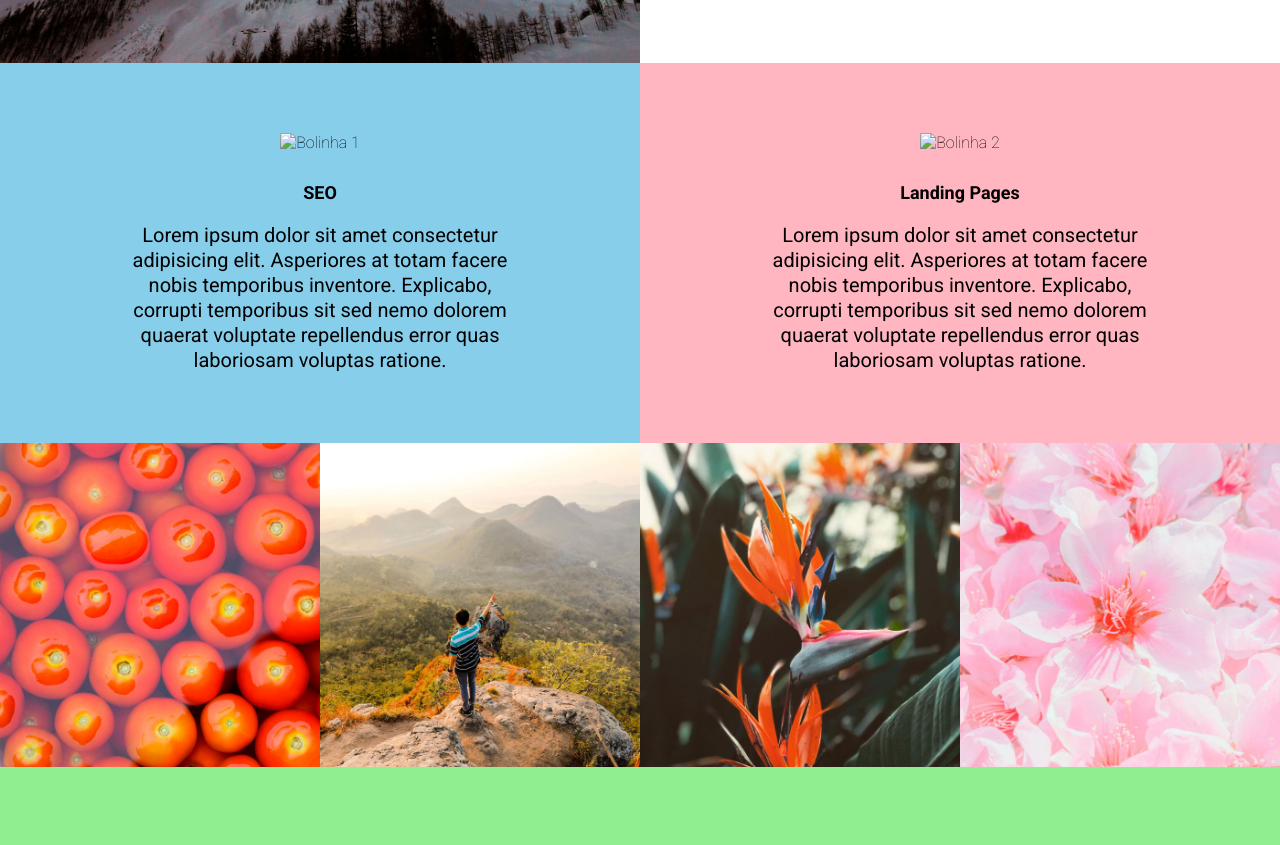
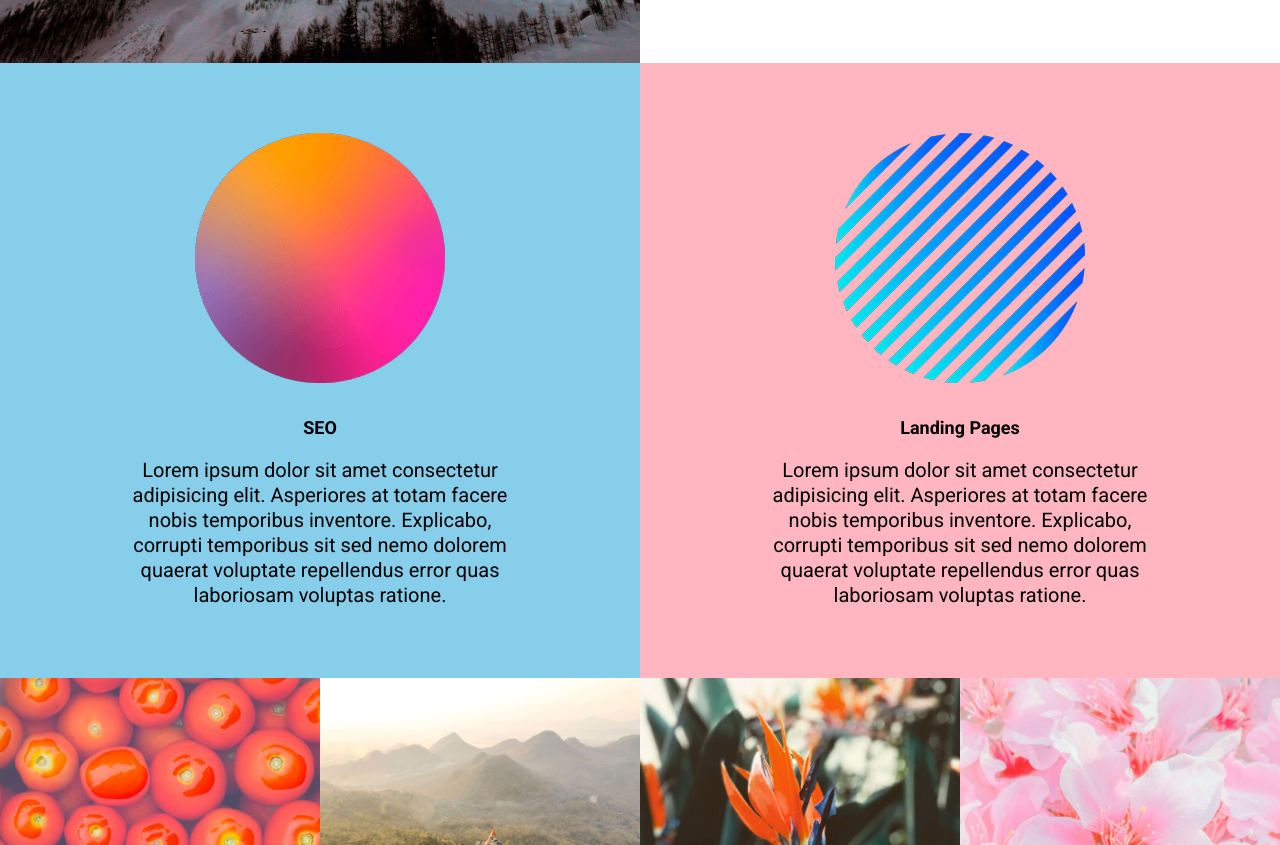
Before and after one commit to erick-s-vieira/landing-page-agencia-xyz, a plain HTML site: page index.html in a window 1280 px wide. Shown: the part 1740-2585 px from the top of the page. Drawn offline with Linux system fonts and the light colour scheme; the site is published under a folder, as on GitHub Pages, so addresses that start at the root find nothing.

Commit message:
mudança de endereço do diretório para envio

```diff
--- a/index.html
+++ b/index.html
@@ -65,7 +65,7 @@
     </section>
     <section class="services" id="services">
         <div class="service">
-            <img src="/src/images/bolinha1.png" alt="Bolinha 1">
+            <img src="./src/images/bolinha1.png" alt="Bolinha 1">
             <div class="service-info">
                 <h3>SEO</h3>
                 <p>Lorem ipsum dolor sit amet consectetur adipisicing elit. Asperiores at totam facere nobis temporibus
@@ -75,7 +75,7 @@
         </div>
 
         <div class="service">
-            <img src="/src/images/bolinha2.png" alt="Bolinha 2">
+            <img src="./src/images/bolinha2.png" alt="Bolinha 2">
             <div class="service-info">
                 <h3>Landing Pages</h3>
                 <p>Lorem ipsum dolor sit amet consectetur adipisicing elit. Asperiores at totam facere nobis temporibus
```
